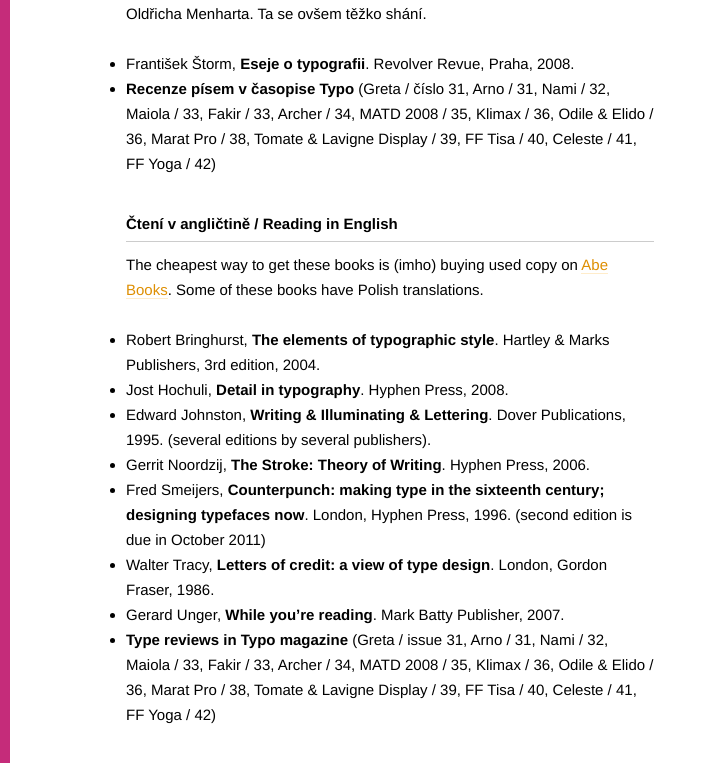
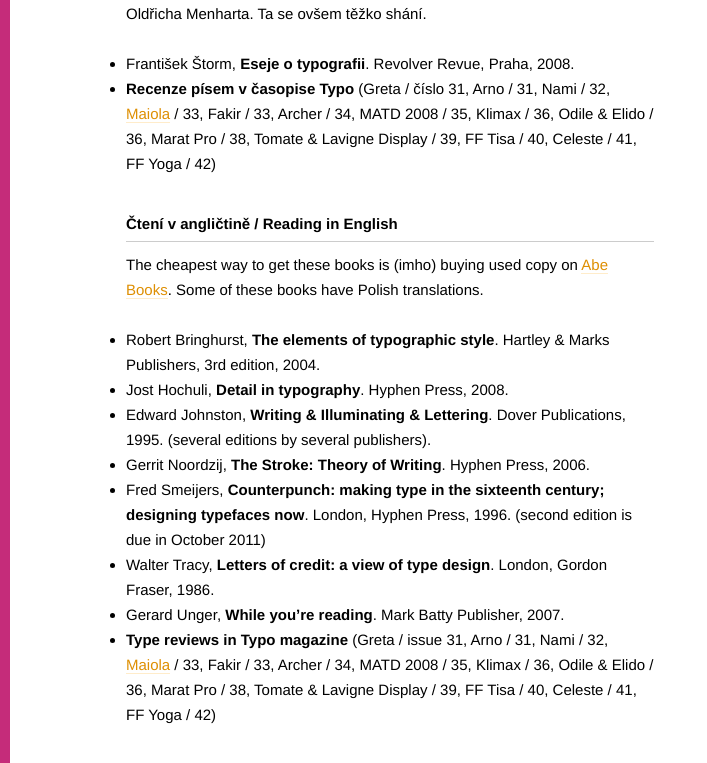
Before and after one commit to MrBrezina/typeworks.org, a Jekyll site: the page built from homework.md, in a window 1280 px wide. Shown: the part 1175-1938 px from the top of the page, without its empty margins (0-707 px from the left). Built offline with Jekyll 4.4.1, drawn with Linux system fonts in a browser that asks for light colours; part of the change alters nothing that is shown.

```diff
--- a/homework.md
+++ b/homework.md
@@ -39,7 +39,7 @@ The „homework“ consists of two parts: sketching and reading.
 V češtině jsem se snažil vybrat literaturu, která je snáze dostupná a vynechal jsem drahé a tlusté knihy typu *Typografia*, *Typografická písma latinková* či *Krásné písmo*. Velmi užitečná kniha je *Tvorba typografického písma* od Oldřicha Menharta. Ta se ovšem těžko shání.
 
 - František Štorm, **Eseje o typografii**. Revolver Revue, Praha, 2008.
-- **Recenze písem v časopise Typo** (Greta / číslo 31, Arno / 31, Nami / 32, Maiola / 33, Fakir / 33,  Archer / 34, MATD 2008 / 35, Klimax / 36, Odile & Elido / 36, Marat Pro / 38, Tomate & Lavigne Display / 39, FF Tisa / 40, Celeste / 41, FF Yoga / 42)
+- **Recenze písem v časopise Typo** (Greta / číslo 31, Arno / 31, Nami / 32, [Maiola](http://davi.cz/Writings/2011_Maiola-experience-the-czechness.html) / 33, Fakir / 33,  Archer / 34, MATD 2008 / 35, Klimax / 36, Odile & Elido / 36, Marat Pro / 38, Tomate & Lavigne Display / 39, FF Tisa / 40, Celeste / 41, FF Yoga / 42)
 
 
 ### Čtení v angličtině / Reading in English
@@ -53,7 +53,7 @@ The cheapest way to get these books is (imho) buying used copy on [Abe Books](ht
 - Fred Smeijers, **Counterpunch: making type in the sixteenth century; designing typefaces now**. London, Hyphen Press, 1996. (second edition is due in October 2011)
 - Walter Tracy, **Letters of credit: a view of type design**. London, Gordon Fraser, 1986.
 - Gerard Unger, **While you’re reading**. Mark Batty Publisher, 2007.
-- **Type reviews in Typo magazine** (Greta / issue 31, Arno / 31, Nami / 32, Maiola / 33, Fakir / 33,  Archer / 34, MATD 2008 / 35, Klimax / 36, Odile & Elido / 36, Marat Pro / 38, Tomate & Lavigne Display / 39, FF Tisa / 40, Celeste / 41, FF Yoga / 42)
+- **Type reviews in Typo magazine** (Greta / issue 31, Arno / 31, Nami / 32, [Maiola](http://davi.cz/Writings/2011_Maiola-experience-the-czechness.html) / 33, Fakir / 33,  Archer / 34, MATD 2008 / 35, Klimax / 36, Odile & Elido / 36, Marat Pro / 38, Tomate & Lavigne Display / 39, FF Tisa / 40, Celeste / 41, FF Yoga / 42)
 
 ### Články online / Online articles
 
```
